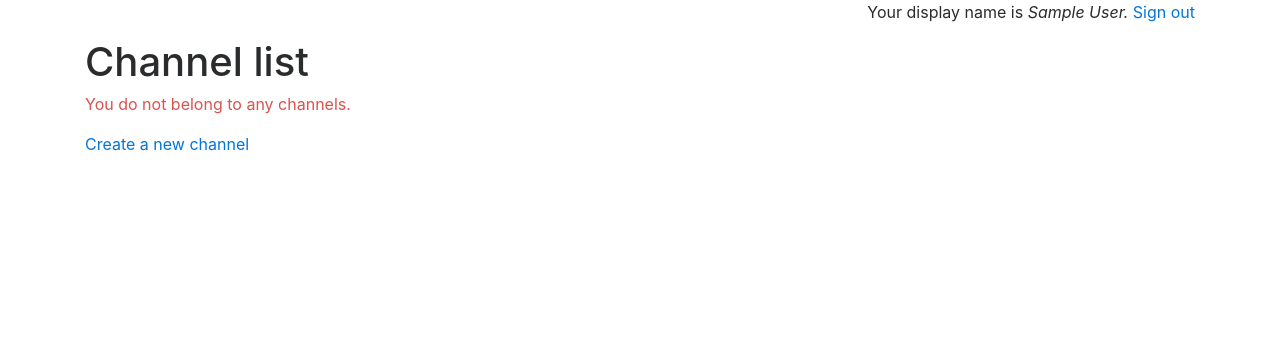
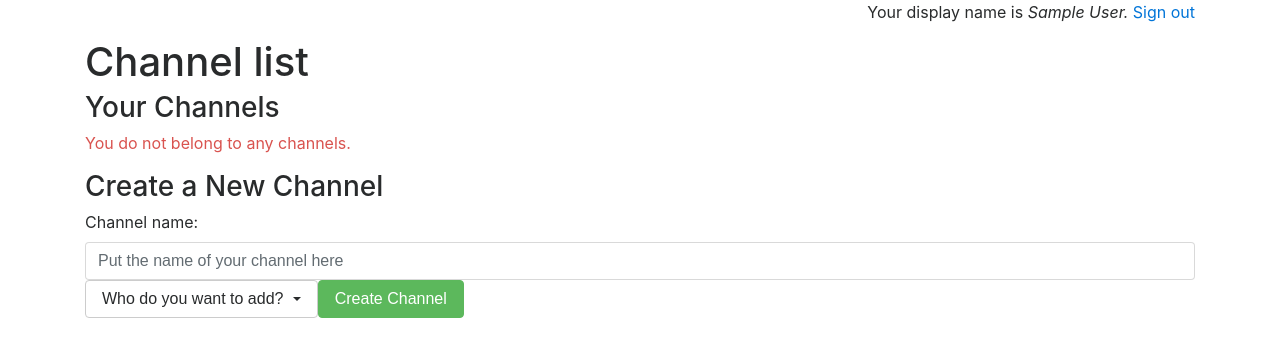
Before and after one commit to olliematthews/harvard-web-project-2, a Flask app: page /channel_list in a window 1280 px wide. Shown: the top 357 px of the page. Run offline with Flask 2, Linux system fonts and the light colour scheme; the visitor is signed in with stand-in values (Sample User, id 1); some libraries are stand-ins or nearby versions.

Commit message:
not working

```diff
--- a/application.py
+++ b/application.py
@@ -9,7 +9,7 @@ app.config["SECRET_KEY"] = os.getenv("SECRET_KEY")
 
 socketio = SocketIO(app)
 
-logged_users = []
+logged_users = ['will', 'celia']
 channels = []
 
 
@@ -54,7 +54,7 @@ def channel_list():
     if dname is None:
         return redirect(url_for('index'))
     else:
-        return render_template("channel_list.html", dname = dname, channels = channels)
+        return render_template("channel_list.html", dname = dname, channels = channels, users = logged_users)
 
 @app.route("/create_channel")
 def create_channel():
--- a/templates/channel_list.html
+++ b/templates/channel_list.html
@@ -1,16 +1,30 @@
 {% extends "chat_layout.html" %}
 
 {% block title %}
-      CHannel list
+      Channel list
 {% endblock %}
+
+{% block other_head %}
+  <script id="post" type="text/x-handlebars-template">
+      <div class="post">
+          {% raw -%}
+              {{ contents }}
+          {%- endraw %}
+          <button class="remove btn-link">Remove</button>
+      </div>
+  </script>
+  <script src="channel_list.js"></script>
+{% endblock %}
+
 
 {% block body %}
     <h1>Channel list</h1>
     <div>
+      <h3>Your Channels</h3>
       {% if channels %}
         {% for channel in channels %}
           <div>
-            <form action="{{ url_for('channel', name=channel['name']) }}">
+            <form action="{{ url_for('channel', name=channel['name']) }}" method="post">
               <button type="button" class="btn btn-secondary btn-block">{{ channel['name'] }}</button>
             </form>
           </div>
@@ -20,6 +34,31 @@
       {% endif %}
     </div>
     <div>
-      <a href="{{ url_for('create_channel') }}">Create a new channel</a>
+      <h3>Create a New Channel</h3>
+        <form action="{{ url_for('channel_list') }}" method="post">
+          <div class="form-group">
+            <div>
+              <label for="search">Channel name:</label>
+              <input type="text" class="form-control" name = "search" id="search" placeholder="Put the name of your channel here">
+            </div>
+            <div class="participants">
+            </div>
+            <div class="btn-group">
+              <div class="dropdown">
+                <button class="btn btn-secondary dropdown-toggle" type="button" id="dropdownMenuButton" data-toggle="dropdown" aria-haspopup="true" aria-expanded="false">
+                  Who do you want to add?
+                </button>
+                <div class="dropdown-menu" aria-labelledby="dropdownMenuButton">
+                  <a class="dropdown-item" href="#">Action</a>
+                  <a class="dropdown-item" href="#">Another action</a>
+                  <a class="dropdown-item" href="#">Something else here</a>
+                </div>
+              </div>
+              <div>
+                <button type="submit" class="btn btn-success">Create Channel</button>
+              </div>
+            </div>
+          </div>
+        </form>
     </div>
 {% endblock %}
--- a/templates/chat_layout.html
+++ b/templates/chat_layout.html
@@ -4,6 +4,8 @@
         <title>{% block title %}{% endblock %}</title>
         <link rel="stylesheet" href="style.css">
         <link rel="stylesheet" href="https://maxcdn.bootstrapcdn.com/bootstrap/4.0.0-beta.3/css/bootstrap.min.css" integrity="sha384-Zug+QiDoJOrZ5t4lssLdxGhVrurbmBWopoEl+M6BdEfwnCJZtKxi1KgxUyJq13dy" crossorigin="anonymous">
+        <script src="https://cdnjs.cloudflare.com/ajax/libs/handlebars.js/4.0.11/handlebars.min.js"></script>
+        {% block other_head %}{% endblock %}
     </head>
     <body>
         <div class="container">
```
Also changed, not shown: templates/channel_list.js (added, +73 -0 lines).
